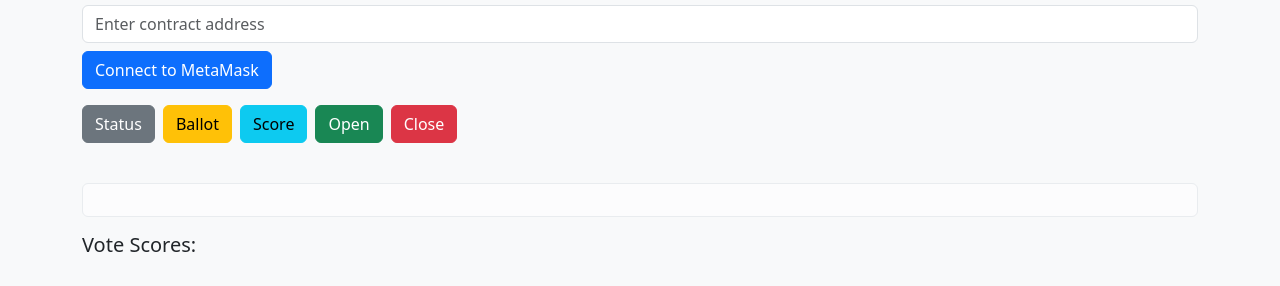
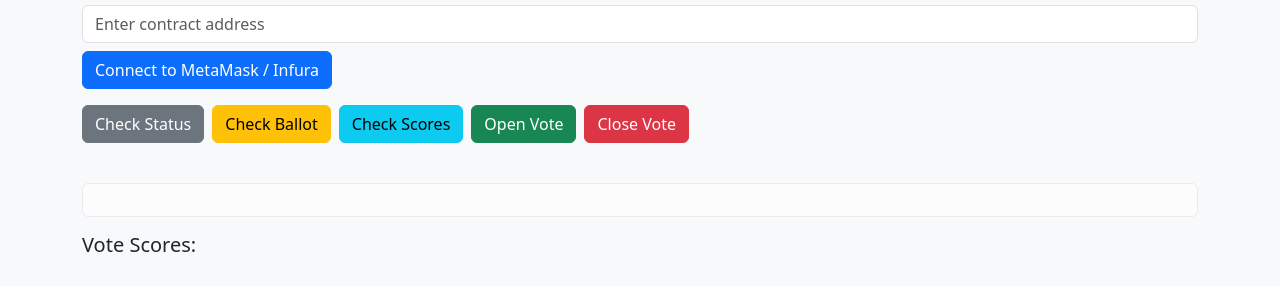
Before and after one commit to lightz1890/BankCSI301, a plain HTML site: page index.html in a window 1280 px wide. Shown: the part 147-433 px from the top of the page. Drawn offline with nearby package versions, Linux system fonts and the light colour scheme.

Commit message:
Update index.html

```diff
--- a/index.html
+++ b/index.html
@@ -9,27 +9,41 @@
 <body>
     <div class="container mt-5">
         <h1 class="text-center mb-4">Ethereum Voting DApp</h1>
+
+        <!-- ส่วนที่ให้กรอก contract address และปุ่มเชื่อมต่อ -->
         <div class="mb-3">
             <label for="contractAddress" class="form-label">Smart Contract Address:</label>
             <input type="text" class="form-control" id="contractAddress" placeholder="Enter contract address">
-            <button id="connectBtn" class="btn btn-primary mt-2">Connect to MetaMask</button>
+            <button id="connectBtn" class="btn btn-primary mt-2">Connect to MetaMask / Infura</button>
         </div>
+
+        <!-- ส่วนแสดงสถานะการเชื่อมต่อ -->
         <div id="status" class="mb-3"></div>
+
+        <!-- ปุ่มสำหรับการเช็คข้อมูลต่าง ๆ -->
         <div class="mb-3 d-flex flex-wrap gap-2">
-            <button class="btn btn-secondary" id="checkStatus">Status</button>
-            <button class="btn btn-warning" id="checkBallot">Ballot</button>
-            <button class="btn btn-info" id="checkScores">Score</button>
-            <button class="btn btn-success" id="openVote">Open</button>
-            <button class="btn btn-danger" id="closeVote">Close</button>
+            <button class="btn btn-secondary" id="checkStatus">Check Status</button>
+            <button class="btn btn-warning" id="checkBallot">Check Ballot</button>
+            <button class="btn btn-info" id="checkScores">Check Scores</button>
+            <button class="btn btn-success" id="openVote">Open Vote</button>
+            <button class="btn btn-danger" id="closeVote">Close Vote</button>
         </div>
+
+        <!-- ส่วนแสดงตัวเลือกสำหรับการโหวต -->
         <div id="voteOptions" class="d-flex flex-wrap gap-2 mb-4"></div>
+
+        <!-- ส่วนแสดงผลลัพธ์ต่าง ๆ -->
         <div id="output" class="alert alert-light"></div>
+
+        <!-- ส่วนแสดงคะแนน -->
         <div>
             <h5>Vote Scores:</h5>
             <ul id="scoreList" class="list-group"></ul>
             <canvas id="scoreChart" class="mt-4"></canvas>
         </div>
     </div>
+
+    <!-- รวม JS Libraries -->
     <script src="https://cdn.jsdelivr.net/npm/chart.js"></script>
     <script src="https://cdn.jsdelivr.net/npm/web3@latest/dist/web3.min.js"></script>
     <script src="script.js"></script>
```
